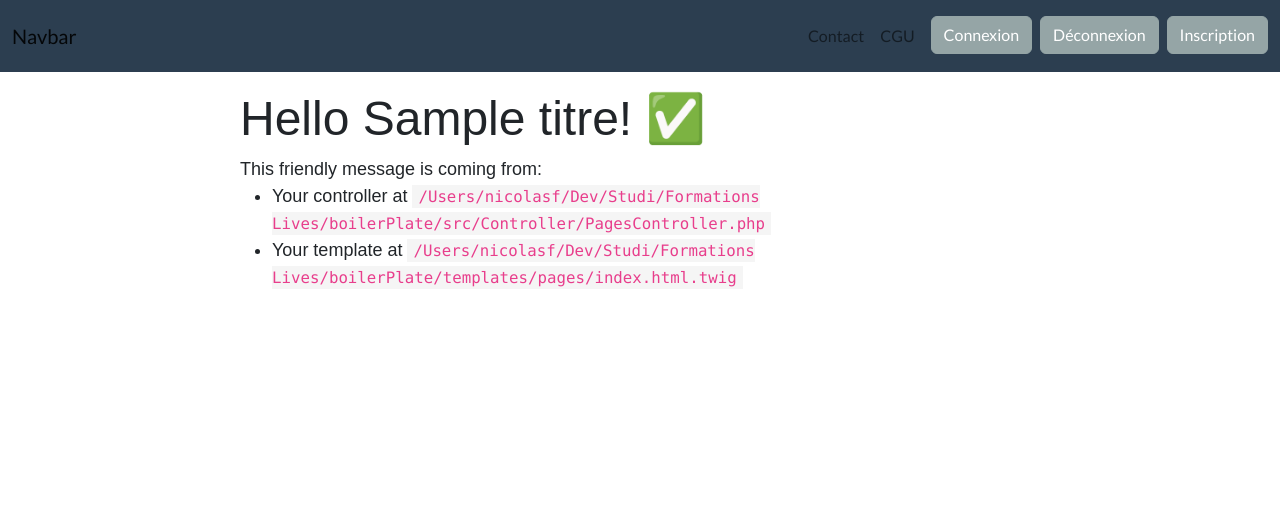
After one commit to eNJi25/boilerPlate, a Symfony app: template templates/pages/index.html.twig in a window 1280 px wide. The commit adds this page. Shown: the top 531 px of the page. Run offline with Twig, Linux system fonts and the light colour scheme; the template is opened without the code that fills it: most values are stand-ins (such as "Sample title", 1, 10 or a date in 2020); some libraries are stand-ins or nearby versions.

Commit message:
Contact et cgu added

```diff
--- a/src/Controller/HomeController.php
+++ b/src/Controller/HomeController.php
@@ -8,7 +8,7 @@ use Symfony\Component\Routing\Attribute\Route;
 
 class HomeController extends AbstractController
 {
-    #[Route('/', name: 'app_home')]
+    #[Route('/', name: 'home')]
     public function index(): Response
     {
         return $this->render('home/index.html.twig', [
--- /dev/null
+++ b/templates/pages/index.html.twig
@@ -0,0 +1,20 @@
+{% extends 'base.html.twig' %}
+
+{% block title %}Hello PagesController!{% endblock %}
+
+{% block body %}
+<style>
+    .example-wrapper { margin: 1em auto; max-width: 800px; width: 95%; font: 18px/1.5 sans-serif; }
+    .example-wrapper code { background: #F5F5F5; padding: 2px 6px; }
+</style>
+
+<div class="example-wrapper">
+    <h1>Hello {{ titre }}! ✅</h1>
+
+    This friendly message is coming from:
+    <ul>
+        <li>Your controller at <code>/Users/nicolasf/Dev/Studi/Formations Lives/boilerPlate/src/Controller/PagesController.php</code></li>
+        <li>Your template at <code>/Users/nicolasf/Dev/Studi/Formations Lives/boilerPlate/templates/pages/index.html.twig</code></li>
+    </ul>
+</div>
+{% endblock %}
--- a/templates/partials/header.html.twig
+++ b/templates/partials/header.html.twig
@@ -1,16 +1,16 @@
 <nav class="navbar navbar-expand-lg bg-primary" data-bs-theme="dark">
     <div class="container-fluid">
-        <a class="navbar-brand" href="#">Navbar</a>
+        <a class="navbar-brand" href="/">Navbar</a>
         <button class="navbar-toggler" type="button" data-bs-toggle="collapse" data-bs-target="#navbarColor01" aria-controls="navbarColor01" aria-expanded="false" aria-label="Toggle navigation">
         <span class="navbar-toggler-icon"></span>
         </button>
         <div class="collapse navbar-collapse" id="navbarColor01">
             <ul class="navbar-nav ms-auto">
                 <li class="nav-item">
-                    <a class="nav-link" href="#">Features</a>
+                    <a class="nav-link" href="/contact">Contact</a>
                 </li>
                 <li class="nav-item">
-                    <a class="nav-link" href="#">Pricing</a>
+                    <a class="nav-link" href="/cgu">CGU</a>
                 </li>
                 <li class="nav-item">
                     <a class="btn btn-secondary ms-2" href="#">Connexion</a>
```
Also changed, not shown: src/Controller/PagesController.php (added, +28 -0 lines).
